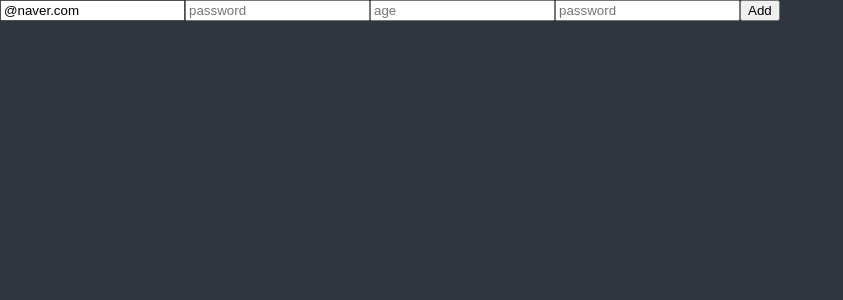
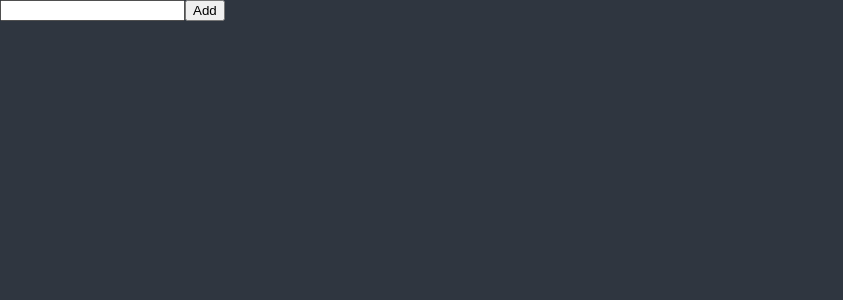
Before and after one commit to kimwonhyeong/react-typescript-recoil, a React (Create React App) app: page / in a window 1280 px wide. Shown: the top 300 px of the page, without its empty margins (0-843 px from the left). Built offline with nearby package versions, Linux system fonts and the light colour scheme.

Commit message:
hookform2

```diff
--- a/src/ToDoList.tsx
+++ b/src/ToDoList.tsx
@@ -1,165 +1,23 @@
-/*import React from "react";
-import { useForm } from "react-hook-form";
 
-interface IForm {
-  email: string;
-  firstName: string;
-  lastName: string;
-  username: string;
-  password: string;
-  password1: string;
-  extraError?: string;
-}
-
-function ToDoList() {
-  const {
-    register,
-    handleSubmit,
-    formState: { errors },
-    setError,
-  } = useForm<IForm>({
-    defaultValues: {
-      email: "@naver.com",
-    },
-  });
-  const onValid = (data: IForm) => {
-    if (data.password !== data.password1) {
-      setError(
-        "password1",
-        { message: "Password are not the same" },
-        { shouldFocus: true }
-      );
-    }
-    // setError("extraError", { message: "Server offline." });
-  };
-  console.log(errors);
-  return (
-    <div>
-      <form
-        style={{ display: "flex", flexDirection: "column" }}
-        onSubmit={handleSubmit(onValid)}
-      >
-        <input
-          {...register("email", {
-            required: "Email is required",
-            pattern: {
-              value: /^[A-Za-z0-9._%+-]+@naver.com$/,
-              message: "Only naver.com emails allowed",
-            },
-          })}
-          placeholder="Email"
-        />
-        <span>{errors?.email?.message}</span>
-        <input
-          {...register("firstName", {
-            required: "write here",
-            validate: (value)=>true})}
-          placeholder="First Name"
-        />
-        <span>{errors?.firstName?.message}</span>
-        <input
-          {...register("lastName", { required: "write here" })}
-          placeholder="Last Name"
-        />
-        <span>{errors?.lastName?.message}</span>
-        <input
-          {...register("username", { required: "write here", minLength: 10 })}
-          placeholder="Username"
-        />
-        <span>{errors?.username?.message}</span>
-        <input
-          {...register("password", { required: "write here", minLength: 5 })}
-          placeholder="Password"
-        />
-        <span>{errors?.password?.message}</span>
-        <input
-          {...register("password1", {
-            required: "Password is required",
-            minLength: {
-              value: 5,
-              message: "Your password is too short.",
-            },
-          })}
-          placeholder="Password1"
-        />
-        <span>{errors?.password1?.message}</span>
-        <button>Add</button>
-        <span>{errors?.extraError?.message}</span>
-      </form>
-    </div>
-  );
-}
-export default ToDoList;*/
-
-import React from "react";
 import {useForm} from "react-hook-form";
 
-interface formInputs {
-		email: string;
-		password: string;
-		passwordCheck: string;
-		name: string;
-		extraError?: string;
-	}
+type IForm = {
+  toDo: string;
+};
+
 function ToDoList(){
-	/*
-	const [toDo, setToDo] = useState("");
-	const [error, setError] = useState("");
-	const onSubmit = (event:React.FormEvent<HTMLFormElement>)=>{
-		event.preventDefault();
-
-	}
-	const onChange = (event:React.FormEvent<HTMLInputElement>)=>{
-		const {currentTarget: {value:a}} = event;
-		setToDo(a);
-		toDo.length > 10 ? setError("참 잘했어요") : setError("이건 아니지 새끼야");
-	}*/
-	const {register,
-		   handleSubmit,
-		   formState: {errors},
-		   setError
-		  } = useForm<formInputs>({
-			defaultValues:{
-				email: "@naver.com"
-			}
-		  });
-	const onValid = (data : formInputs) =>{
-		if(data.password !== data.passwordCheck){
-			setError(
-				"passwordCheck",
-				{message: "Password are not the same"},
-				{shouldFocus: true}
-			);
-		}
-		//setError("extraError", {message:"Server Offline"})
+	const {register, handleSubmit, setValue} = useForm<IForm>();
+	const onSubmit = (data : IForm)=>{
+		console.log('add to do', data.toDo);
+		setValue("toDo","");
 	};
-	console.log(errors);
 	return (
 		<div>
-			<form onSubmit={handleSubmit(onValid)}>
-				<input
-					{...register("email",{
-						required: "email is required!",
-						pattern: {
-							value:/^[A-Za-z0-9._%+-]+@naver.com$/,
-							message: "Only @naver.com emails allowed!",
-						}
-					})} placeholder="email"/>
-				<input
-					{...register("password",{required: "write here"})} placeholder="password"
-				/>
-				<input
-					{...register("name",{
-						required: "write here",
-						validate: { noKim: value => value.includes("kim") ? true : "Please use kim"}})} placeholder="age"
-				/>
-				<input {...register("passwordCheck",{required: true})} placeholder="password"/>
-				<button>Add</button><br/>
-				<span>{errors?.email?.message}</span>
-				<span>{errors?.passwordCheck?.message}</span>
-				<span>{errors?.extraError?.message}</span>
-				<span>{errors?.extraError?.message}</span>
-				<span>{errors?.name?.message}</span>
+			<form onSubmit={handleSubmit(onSubmit)}>
+				<input {...register("toDo", {
+						required: "Please write a To Do"
+					})}/>
+				<button>Add</button>
 			</form>
 		</div>
 	);
```
